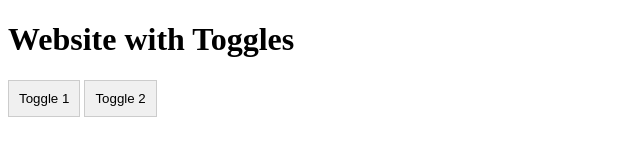
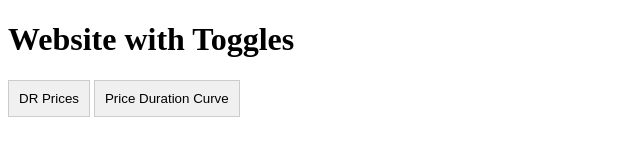
Before and after one commit to itserrano/itserrano.github.io, a plain HTML site: page index.html in a window 1280 px wide. Shown: the whole page, without its empty margins (0-640 px from the left). Drawn offline with Linux system fonts and the light colour scheme.

Commit message:
Update index.html

```diff
--- a/index.html
+++ b/index.html
@@ -29,8 +29,8 @@
     <h1>Website with Toggles</h1>
 
     <div id="toggle-buttons">
-        <button class="toggle-button" onclick="openWindow('https://itserrano.github.io/figures_done_1')">Toggle 1</button>
-        <button class="toggle-button" onclick="openWindow('https://itserrano.github.io/figures_done_2')">Toggle 2</button>
+        <button class="toggle-button" onclick="openWindow('https://itserrano.github.io/figures_done_1')">DR Prices</button>
+        <button class="toggle-button" onclick="openWindow('https://itserrano.github.io/figures_done_2')">Price Duration Curve</button>
         </div>
 
     <div id="popup-window" class="popup-window">
```
